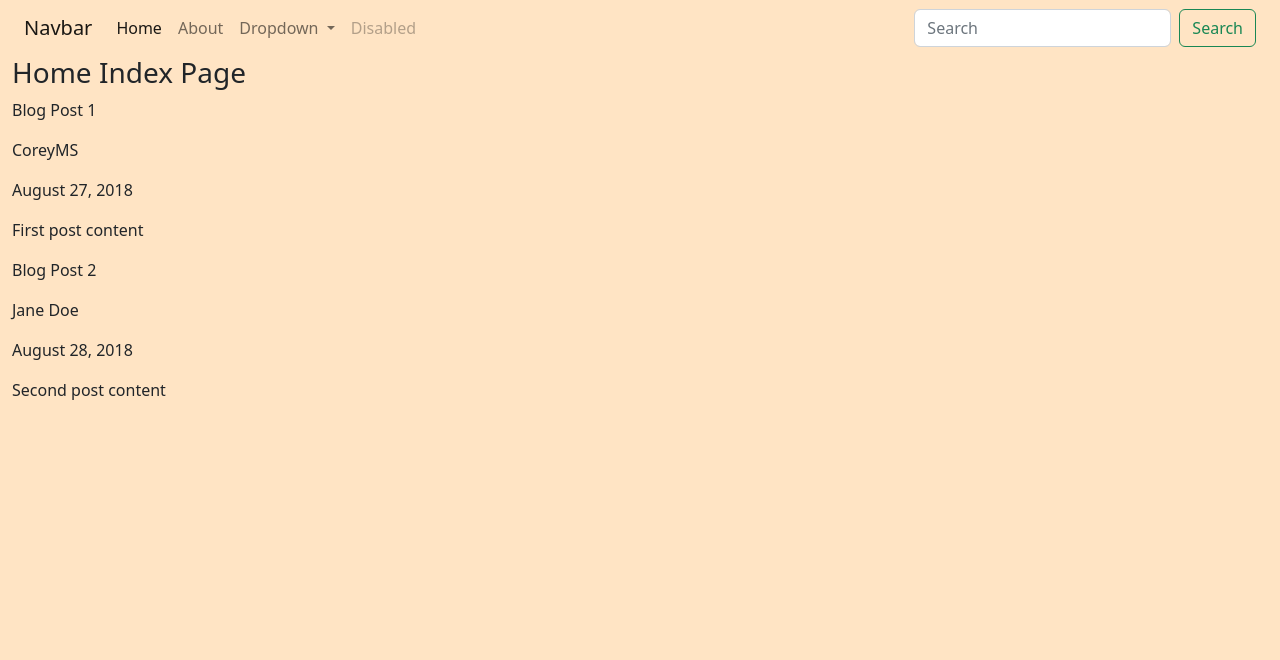
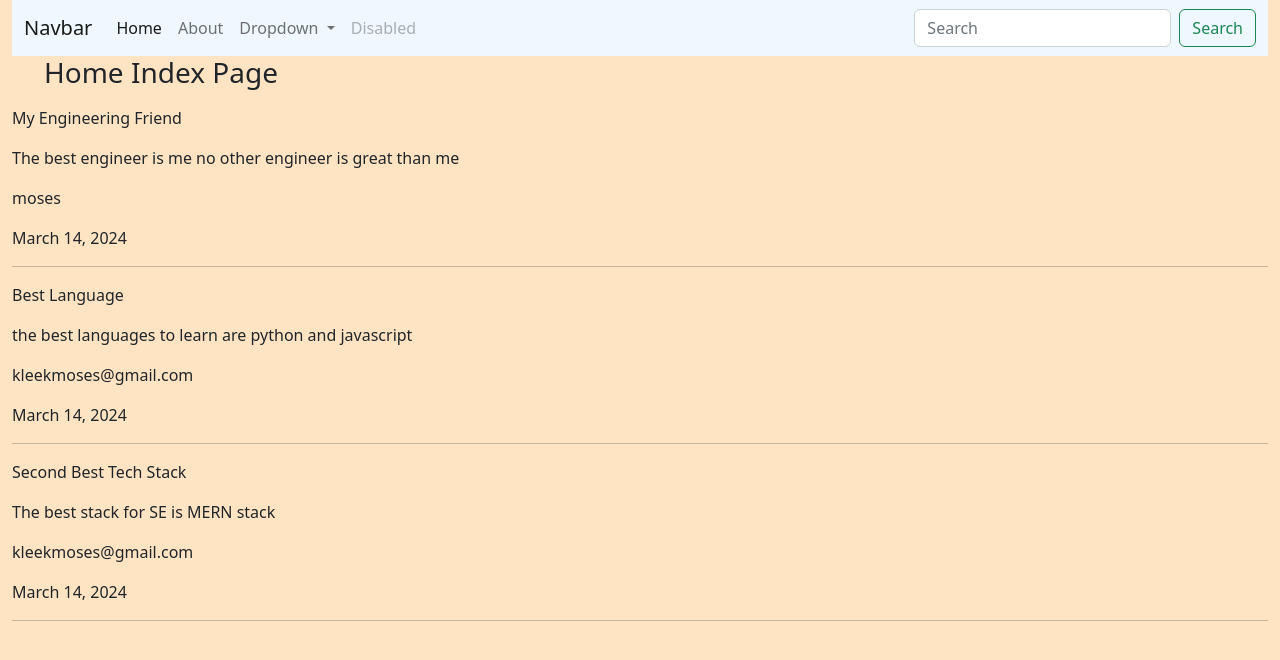
Before and after one commit to Moses-Morris/WebApp, a Django app: page /blog/ in a window 1280 px wide. Shown: the top 660 px of the page. Run offline with Django 5.2, Linux system fonts and the light colour scheme; data comes from the database, SQL or seed files in the repository; both versions use the stored data as it was after the commit.

Commit message:
Create Posts and render to Frontend.

```diff
--- a/FeaturedApp/blog/templates/base.html
+++ b/FeaturedApp/blog/templates/base.html
@@ -24,7 +24,7 @@
         <!--[if lt IE 7]>
             <p class="browsehappy">You are using an <strong>outdated</strong> browser. Please <a href="#">upgrade your browser</a> to improve your experience.</p>
         <![endif]-->
-        <nav class="navbar navbar-expand-lg bg-body-tertiary">
+        <nav class="navbar navbar-expand-lg bg-body-tertiary " style="background-color: aliceblue !important;">
             <div class="container-fluid">
               <a class="navbar-brand" href="#">Navbar</a>
               <button class="navbar-toggler" type="button" data-bs-toggle="collapse" data-bs-target="#navbarSupportedContent" aria-controls="navbarSupportedContent" aria-expanded="false" aria-label="Toggle navigation">
--- a/FeaturedApp/blog/templates/index.html
+++ b/FeaturedApp/blog/templates/index.html
@@ -1,12 +1,14 @@
 {% extends "base.html" %}
 {% block content %}
 
-<h3>Home Index Page</h3>
+<h3><ul>Home Index Page</ul></h3>
+
 {% for post in posted%}
     <p>{{ post.title }}</p>
+    <p>{{ post.content }}</p>
     <p>{{ post.author }}</p>
-    <p>{{ post.date_posted }}</p>
-    <p>{{ post.content }}</p>
+    <p>{{ post.date }}</p>
+    <hr>
 {% endfor %}
 
 {% endblock  %}
--- a/FeaturedApp/blog/views.py
+++ b/FeaturedApp/blog/views.py
@@ -1,6 +1,6 @@
 from django.shortcuts import render
 from django.http import HttpResponse
-
+from .models import Post
 
 posts = [
     {
@@ -20,7 +20,7 @@ posts = [
 # Create your views here.
 def index(request):
     context = {
-        'posted' : posts
+        'posted' : Post.objects.all()
     }
     #return HttpResponse("<p>Hello, world. You're at the blog index.</p>")
     return render(request, 'index.html', context)
```
Also changed, not shown: FeaturedApp/db.sqlite3.
